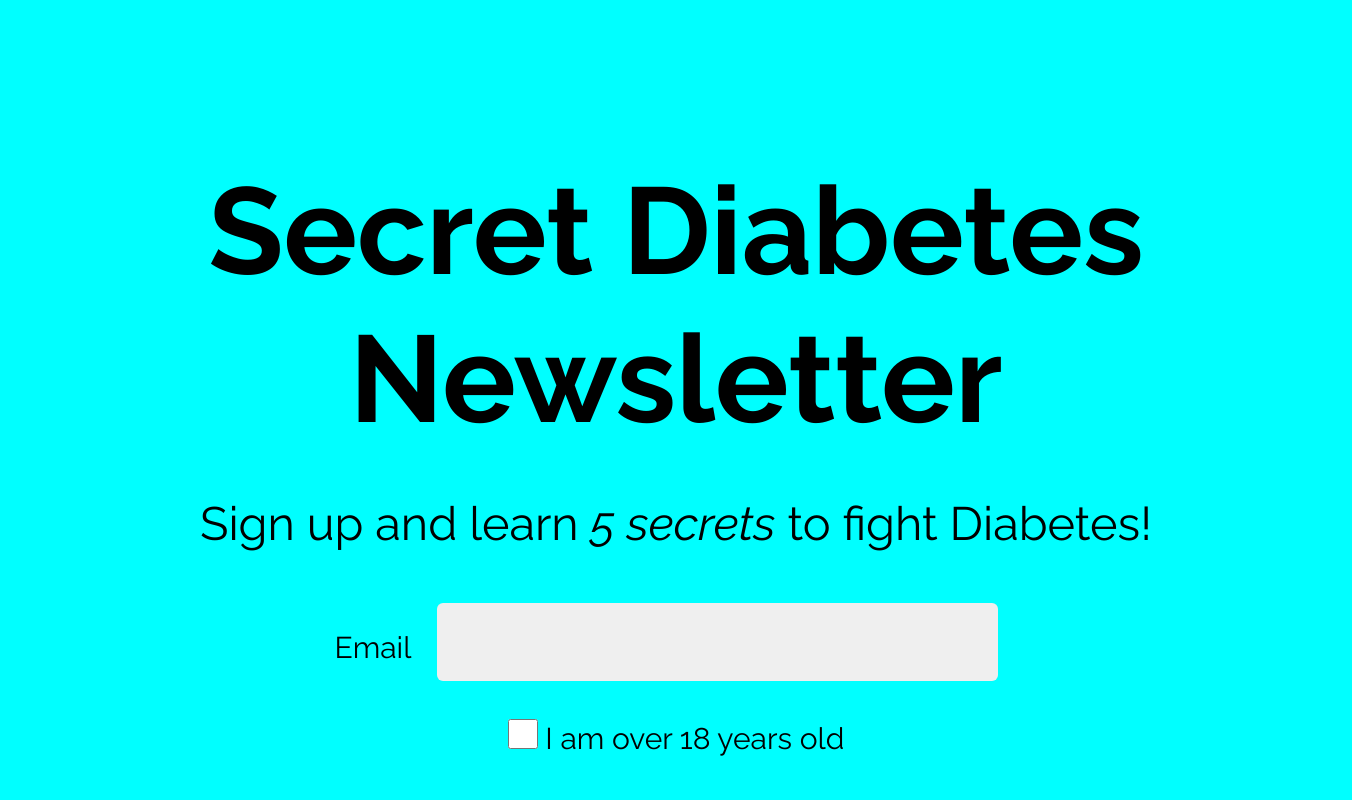
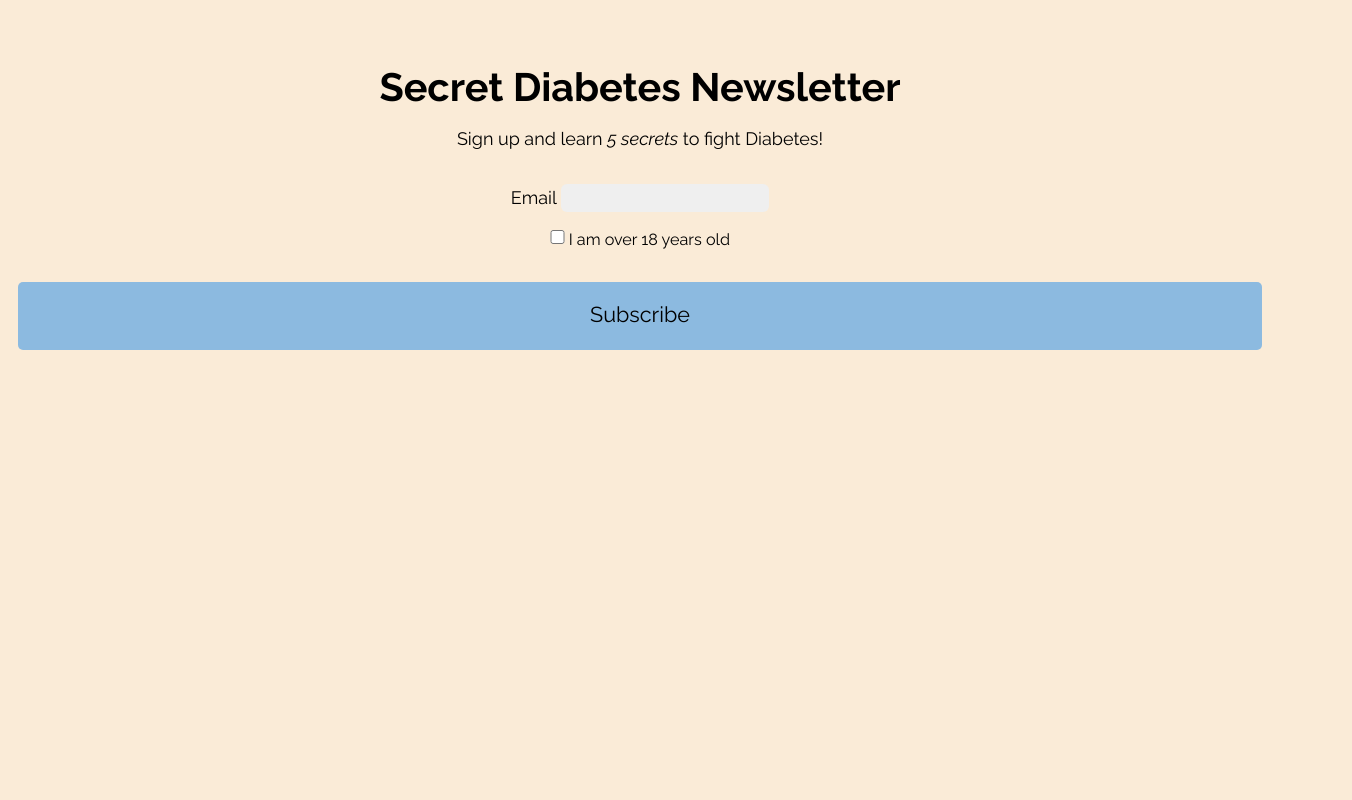
Before and after one commit to erxu04/lab3, a plain HTML site: page index.html in a window 1280 px wide. Shown: the top 800 px of the page, 1352 px wide, since content can reach past the window. Drawn offline with nearby package versions, Linux system fonts and the light colour scheme.

Commit message:
redo css for viewport metatag

```diff
--- a/css/style.css
+++ b/css/style.css
@@ -1,5 +1,82 @@
-/* base MOBILE style */
 body {
+  font-family: 'Raleway', sans-serif;
+  font-size: 18px;
+  text-align: center;
+}
+
+#content {
+  padding: 2.7em 1em;
+}
+
+h1  {
+  box-sizing: border-box;
+  font-weight: 700;
+  font-size: 2.2em;
+  line-height: 1.2em;
+  margin: 0.4em 0;
+}
+
+p {
+  font-size: 1em;
+  margin: 1em 0 1em 0;
+  padding-bottom: 1em;
+}
+
+#wow {
+  font-style: italic;
+}
+
+#input-email {
+  margin: 1em 0 1em 0;
+}
+
+#input-email input{
+  box-sizing: border-box;
+  width: fit-content;
+  /* font-size: 1em; */
+  font-family: 'Raleway', sans-serif;
+  padding: 0.2em;
+  /* margin: 8px 1.5%; */
+  border: none;
+  border-radius: 6px;
+  background-color: #EFEFEF;
+}
+
+#input-age-verification {
+  margin: 1em 0 1em 0;
+  font-size:0.9em;
+}
+
+#input-age-verification input[type="checkbox"] {
+  height: 0.9em;
+  width: 0.9em;
+}
+
+#input-submit {
+  padding-top: 1em;
+}
+#submit {
+  box-sizing: border-box;
+  width: 100%;
+  border-radius: 5px;
+  border: 0;
+  font-size: 1.2em;
+  padding: 1em 0 1em 0;
+  font-family: 'Raleway', sans-serif;
+  background-color:rgb(140, 186, 224);
+}
+
+#submit:hover {
+  background-color:rgb(90, 138, 177);
+}
+
+@media screen and (min-width:700px){
+  body{
+    background-color: antiquewhite;
+  }
+}
+
+/* body {
   font-family: 'Raleway', sans-serif;
   font-size: 30px;
   text-align: center;
@@ -73,7 +150,7 @@ p {
   body  {
     background-color:aqua;
   }
-}
+} */
 
 
 /* label {
--- a/index.html
+++ b/index.html
@@ -3,7 +3,7 @@
 <head>
   <title>HTML Form Elements</title>
   <meta charset="utf-8" />
-  <meta name="viewport"/>
+  <meta name="viewport" content="width=device-width, initial-scale=1.0"/>
   <link rel="stylesheet" media="screen" href="css/meyers_and_normalize-form_reset.css">
   <link rel="stylesheet" media="screen" href="css/style.css" />
   <link rel="preconnect" href="https://fonts.googleapis.com">
```
